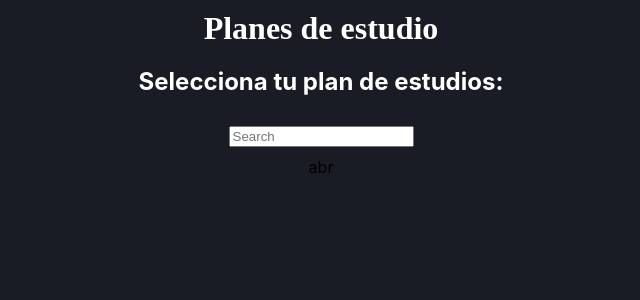
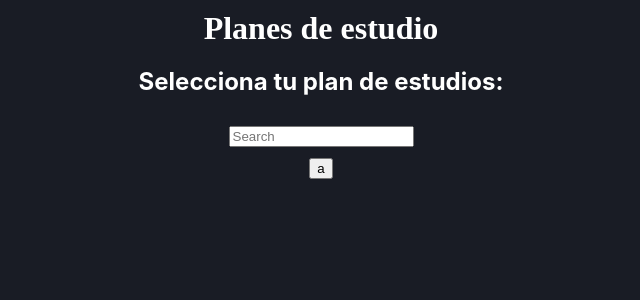
Before and after one commit to luispc111/PlanesDeEstudio, a React (Create React App) app: page / in a window 1280 px wide. Shown: the top 300 px of the page, without its empty margins (319-959 px from the left). Built offline with nearby package versions, Linux system fonts and the light colour scheme.

Commit message:
Agregué estructura básica de los botones

```diff
--- a/src/components/PlanesDeEstudio/BotonCarrera.js
+++ b/src/components/PlanesDeEstudio/BotonCarrera.js
@@ -1,9 +1,18 @@
 import React from 'react'
 
-export default function BotonCarrera() {
+export default function BotonCarrera(props) {
+    const { boton } = props;
+    const { nombre, id } = boton;
+
     return (
         <div>
-            abr
+            <button
+                type="button"
+                className="btn btn-primary btn-lg selectStudyPlan"
+                value={id}
+            >
+                {nombre}
+            </button>
         </div>
     )
 }
```
